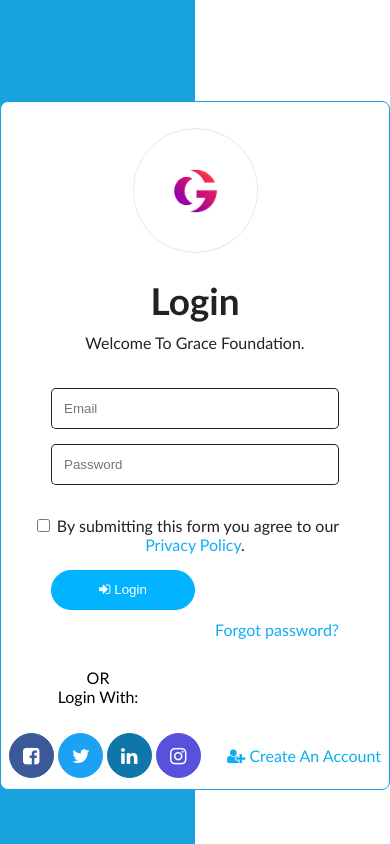
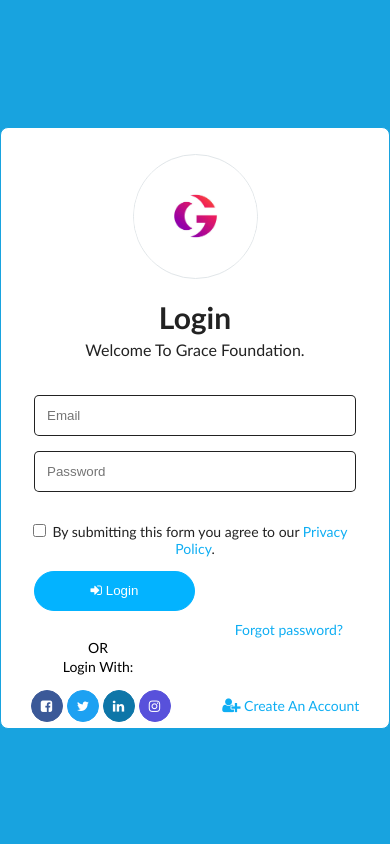
Before and after one commit to Williamclubaini/HTML-CSS-Free-Form-Template, a plain HTML site: page index.html in a window 390 px wide. Drawn offline with Linux system fonts and the light colour scheme.

Commit message:
added breaking points

```diff
--- a/assets/css/main.css
+++ b/assets/css/main.css
@@ -1,4 +1,6 @@
 @import url('../icon/css/font-awesome.css');
+@import url('responsiveness.css');
+
 body {
     /* background-image: var(--conic-theme-1); */
     background-color: #e3e3e333;
@@ -122,12 +124,14 @@ form a {
     border-radius: 50%;
     height: 43px;
     width: 43px;
-    transition: 1.7s;
 }
 .icons-box i {
     margin: 13px;
     font-size: larger;
     color: #fff;
+}
+.forgot-password {
+    margin-right: 1%;
 }
 .facebook{
     background-color: #3b5998;
@@ -144,6 +148,9 @@ form a {
 .instagram {
     background-color: #5851DB;
     border: 1px solid #5851DB;
+}
+.facebook:hover, .twitter:hover, .linkedin:hover, .instagram:hover {
+    transition: 1.7s;
 }
 .facebook:hover{
     border:1px solid #3b5998;
--- /dev/null
+++ b/assets/css/responsiveness.css
@@ -0,0 +1,60 @@
+/* MEDIA QUERIES */
+@media only screen and (max-width: 992px) {
+
+
+}
+
+@media only screen and (max-width: 768px) {
+
+
+}
+
+@media only screen and (max-width: 576px) {
+
+
+    .container {
+        background: conic-gradient(#18a3df 50%, #18a3df 0)!important;
+    }
+    .form-section {
+        top: 15%!important;
+        max-width: 470px!important;
+        height: 600px!important;
+    }
+
+    form {
+        padding-left: 33px!important;
+        padding-right: 33px!important;
+        /* margin-top: 5px!important; */
+    }
+
+    header h1 {
+        font-size: 30px!important;
+    }
+    form input[type="checkbox"]{
+        margin-left: -3%!important;
+    }
+    .text-sm {
+        font-size: 14px!important;
+    }
+    .container-sm-box {
+        margin-top: -70px!important;
+    }
+    .social-media {
+        margin-top: -12px!important ;
+    }
+    .icons-box > div {
+        border-radius: 50%!important;
+        height: 30px!important;
+        width: 30px!important;
+    }
+    .social-media {
+        justify-content:space-around!important;
+    }
+    .forgot-password {
+        margin-right: 4%!important;
+    }
+    .icons-box i {
+        margin: 9px!important;
+        font-size: smaller!important;
+    }
+}
--- a/index.html
+++ b/index.html
@@ -35,7 +35,7 @@
             required
           />
           <div>
-            <p>
+            <p class="text-sm">
               <input type="checkbox" required />
               By submitting this form you agree to our
               <a href="javascript:void(0)">Privacy Policy</a>.
@@ -44,12 +44,14 @@
               <i class="fa fa-sign-in"></i> Login
             </button>
           </div>
-          <a href="javascript:void(0)">Forgot password?</a>
+          <a class="text-sm forgot-password" href="javascript:void(0)"
+            >Forgot password?</a
+          >
         </form>
         <div class="container-sm-box">
           <div class="information">
-            <span> <br />OR </span>
-            <span> <br />Login With: </span>
+            <span class="text-sm"> <br />OR </span>
+            <span class="text-sm"> <br />Login With: </span>
             <br />
             <br />
           </div>
@@ -61,7 +63,7 @@
               <div class="linkedin"><i class="fa fa-linkedin"></i></div>
               <div class="instagram"><i class="fa fa-instagram"></i></div>
             </div>
-            <a href="javascript:void(0)"
+            <a href="javascript:void(0)" class="text-sm"
               ><i class="fa fa-user-plus"></i> Create An Account</a
             >
           </div>
```
